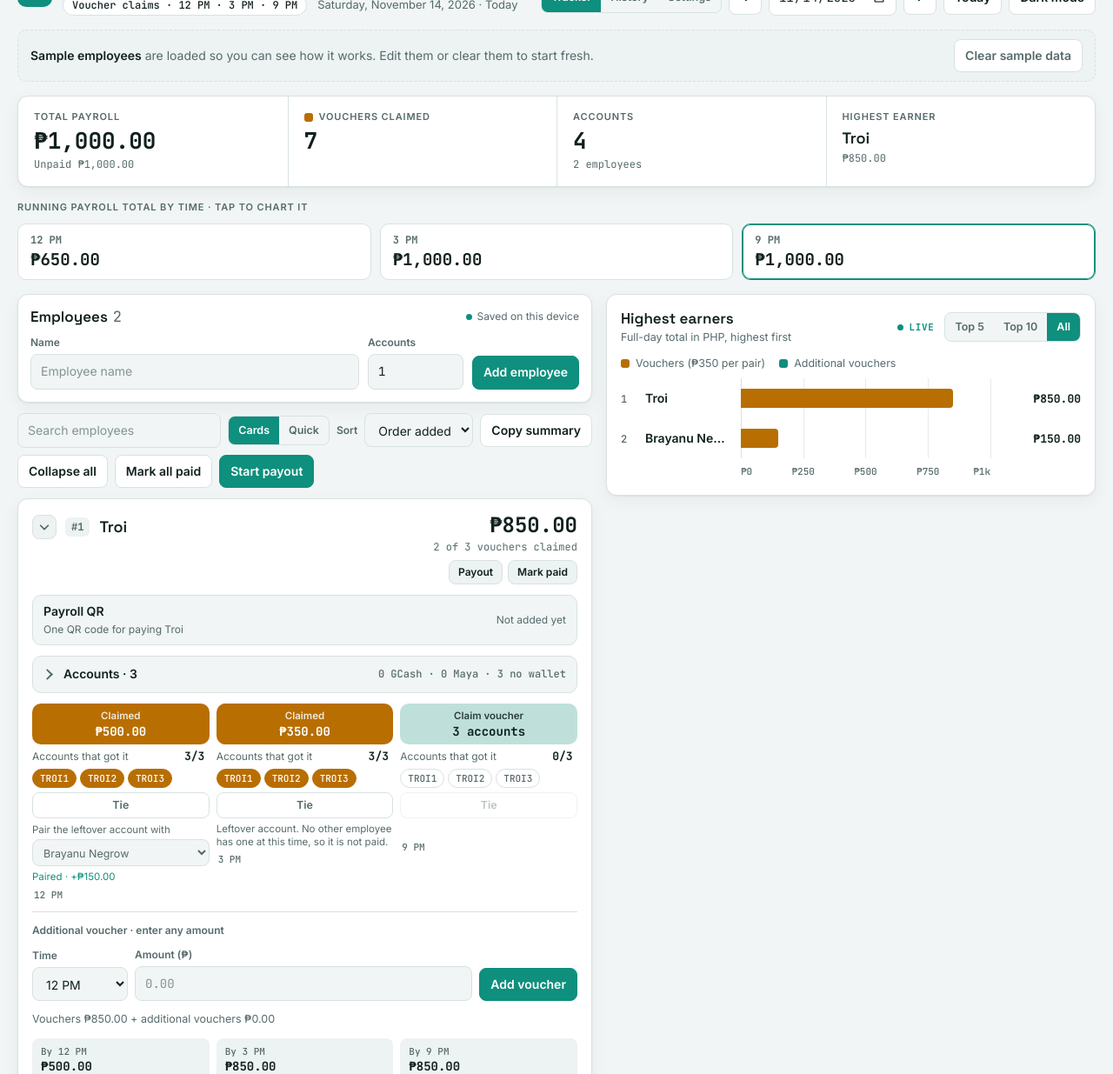
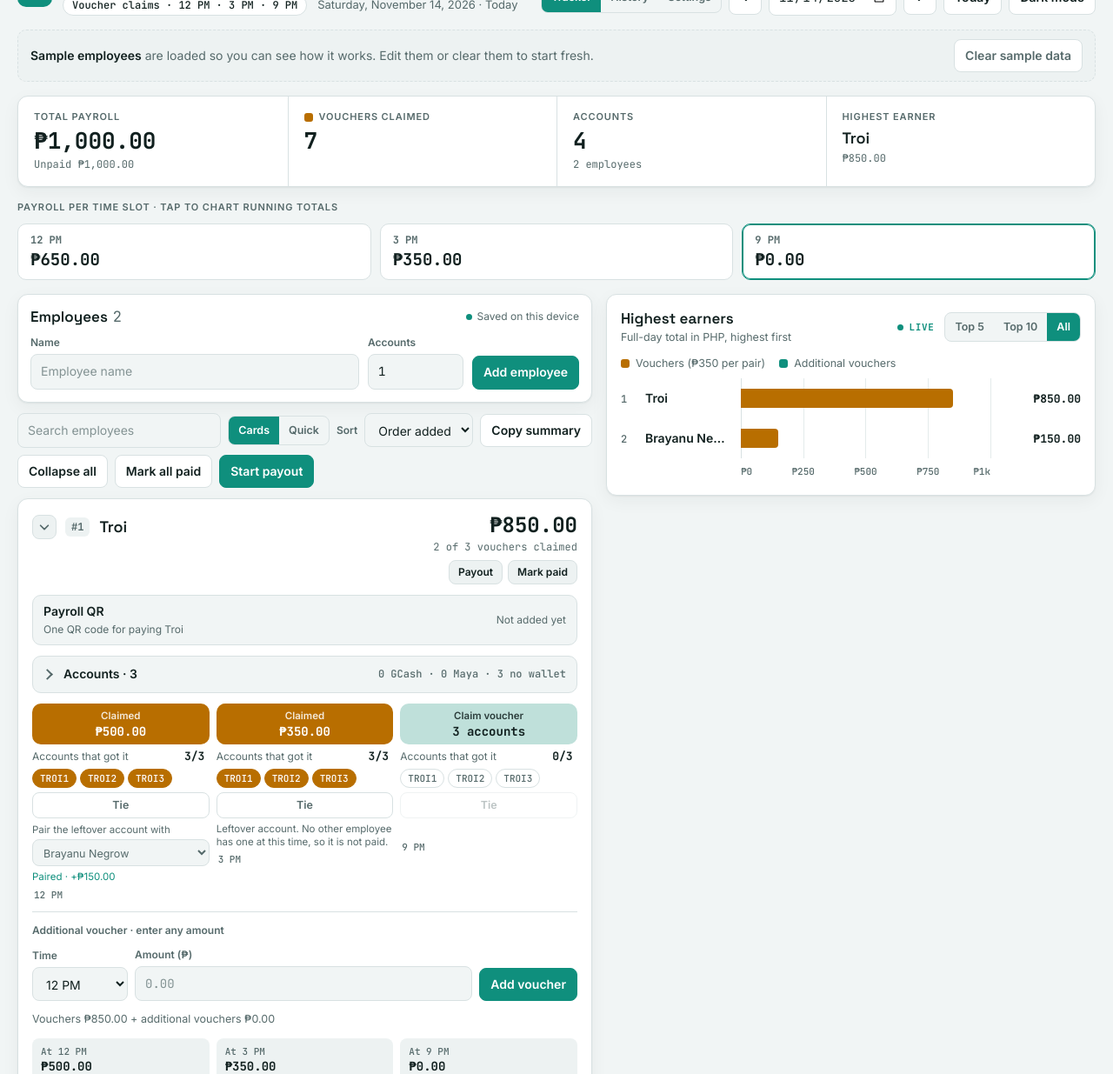
Before and after one commit to khada26/PTGayming, a plain HTML site: page index.html in a window 1280 px wide. Shown: the part 65-1300 px from the top of the page at 87% size. Drawn offline with Linux system fonts and the light colour scheme.

Commit message:
Show per-slot voucher totals
Co-authored-by: Copilot <223556219+Copilot@users.noreply.github.com>

```diff
--- a/index.html
+++ b/index.html
@@ -395,7 +395,7 @@ select.in { width: auto; padding-right: 8px; }
   </section>
 
   <section class="checks" id="checks" aria-label="Payroll by time of day">
-    <div class="lbl">Running payroll total by time · tap to chart it</div>
+    <div class="lbl">Payroll per time slot · tap to chart running totals</div>
   </section>
 
   <div class="main">
@@ -642,6 +642,10 @@ function at(e, d, h) {
   const extra = i.extras.reduce((s, x) => s + (x.hour <= h ? x.amount : 0), 0);
   return { sal: 0, add, extra, total: add + extra };
 }
+function slotTotal(e, d, h) {
+  const i = info(e, d);
+  return slotPay(e, d, h) + i.extras.reduce((s, x) => s + (x.hour === h ? x.amount : 0), 0);
+}
 const find = id => S.employees.find(e => e.id === id);
 const visibleOn = (e, d) => !e.archivedFrom || d < e.archivedFrom;
 const activeEmps = () => S.employees.filter(e => visibleOn(e, date));
@@ -792,7 +796,7 @@ function cardHTML(e) {
       <button class="btn primary" type="submit">Add voucher</button>
     </form><div class="err" data-err role="alert"></div></div>
   <p class="sum" data-sum></p>
-  <div class="cps">${CHECKS.map(c => `<div class="cp"><span>By ${hl(c)}</span><b data-cp="${c}">₱0.00</b></div>`).join('')}</div>
+  <div class="cps">${CHECKS.map(c => `<div class="cp"><span>At ${hl(c)}</span><b data-cp="${c}">₱0.00</b></div>`).join('')}</div>
   <div class="foot"><button class="link danger" data-act="archive-emp">Archive employee</button></div>
 </article>`;
 }
@@ -861,7 +865,7 @@ function refreshNumbers() {
   $$('#checks .cpbtn').forEach(b => {
     const c = +b.dataset.asof;
     b.setAttribute('aria-pressed', c === asOf);
-    $('.v', b).textContent = fmt(activeEmps().reduce((s, e) => s + at(e, date, c).total, 0));
+    $('.v', b).textContent = fmt(activeEmps().reduce((s, e) => s + slotTotal(e, date, c), 0));
   });
   const ranked = activeEmps().sort((a, b) => dayTotal(b) - dayTotal(a));
   activeEmps().forEach(e => {
@@ -871,10 +875,10 @@ function refreshNumbers() {
     const pb = $('[data-act="paid"]', c); pb.textContent = paidLabel(ps); pb.setAttribute('aria-pressed', ps.status === 'paid'); pb.disabled = ps.status === 'none'; pb.classList.toggle('warn', ps.status === 'partial');
     $('[data-paidnote]', c).textContent = ps.status === 'partial' ? 'Paid ' + fmt(ps.paid) + ' earlier' : '';
     $('[data-total]', c).textContent = fmt(d.total);
-    $('[data-rate]', c).textContent = i.nClaims + ' of 3 vouchers claimed';
+    $('[data-rate]', c).textContent = i.nClaims + ' of ' + CHECKS.length + ' vouchers claimed';
     $('[data-rank]', c).textContent = '#' + (ranked.indexOf(e) + 1);
     $('[data-sum]', c).textContent = 'Vouchers ' + fmt(d.add) + ' + additional vouchers ' + fmt(d.extra);
-    CHECKS.forEach(h => { $('[data-cp="' + h + '"]', c).textContent = fmt(at(e, date, h).total); });
+    CHECKS.forEach(h => { $('[data-cp="' + h + '"]', c).textContent = fmt(slotTotal(e, date, h)); });
     $('[data-slots]', c).innerHTML = slotsHTML(e);
   });
 }
@@ -1132,7 +1136,7 @@ function summaryText() {
   const rows = activeEmps().map(e => ({ e, ...at(e, date, END) })).sort((a, b) => b.total - a.total);
   const lines = ['PT Gayming payroll · ' + parseKey(date).toLocaleDateString('en-US', { weekday: 'long', year: 'numeric', month: 'long', day: 'numeric' }), 'Shift 12:00 PM – 9:00 PM', ''];
   rows.forEach((r, i) => {
-    lines.push((i + 1) + '. ' + r.e.name + ': ' + fmt(r.total) + ' (' + info(r.e, date).nClaims + ' of 3 vouchers × ' + info(r.e, date).accounts + (info(r.e, date).accounts === 1 ? ' account' : ' accounts') + (r.extra ? ', plus ' + fmt(r.extra) + ' additional' : '') + ')');
+    lines.push((i + 1) + '. ' + r.e.name + ': ' + fmt(r.total) + ' (' + info(r.e, date).nClaims + ' of ' + CHECKS.length + ' vouchers × ' + info(r.e, date).accounts + (info(r.e, date).accounts === 1 ? ' account' : ' accounts') + (r.extra ? ', plus ' + fmt(r.extra) + ' additional' : '') + ')');
     r.e.accts.forEach(a => lines.push('     ' + a.name + ' ' + (a.number || '(no number)') + ' - ' + (a.wallet ? a.wallet.toUpperCase() : '(no wallet)')));
   });
   lines.push('', 'Total payroll: ' + fmt(rows.reduce((s, r) => s + r.total, 0)));
```
